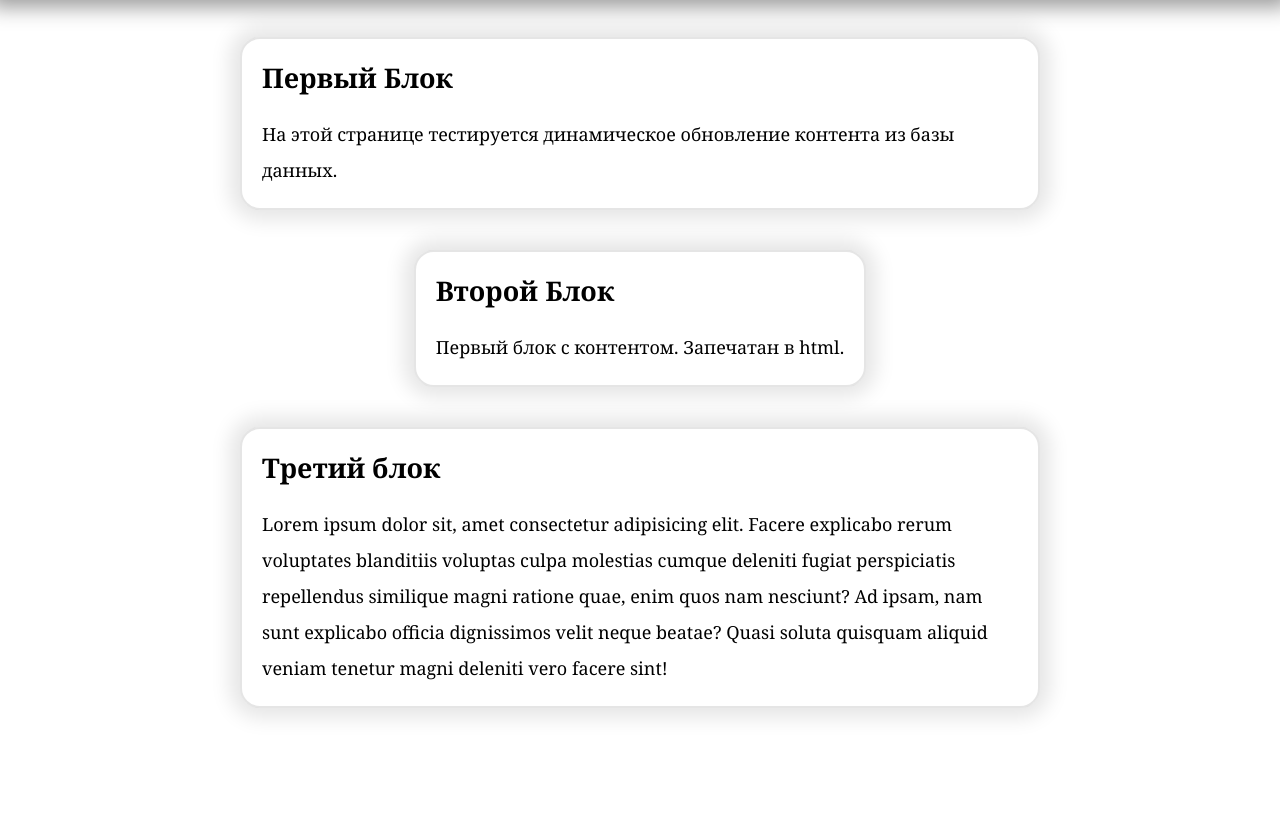
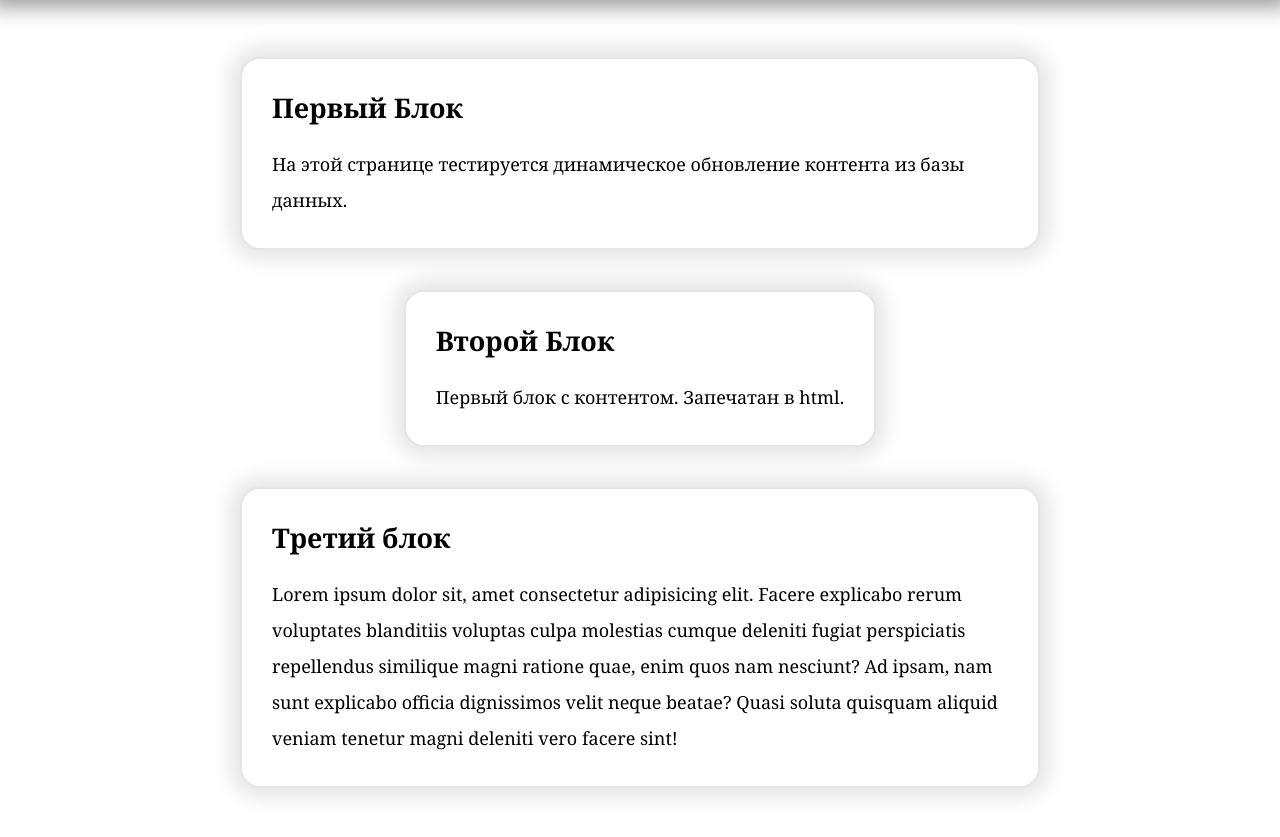
Before and after one commit to Valerkachkf/EDUC-2, a plain HTML site: page index.html in a window 1280 px wide. Shown: the part 103-940 px from the top of the page. Before the commit the page ends 851 px from the top, so only its background shows below. Drawn offline with Linux system fonts and the light colour scheme.

Commit message:
cmt 22:33

```diff
--- a/css/style.css
+++ b/css/style.css
@@ -25,14 +25,15 @@ main {
     grid-auto-rows: auto;
     gap: 40px;
     justify-items: center;
+    padding: 20px;
 }
 
 main section {
-    padding: 20px;
+    padding: 30px;
     font-size: 18px;
 
     max-width: 800px;
-    min-width: 400px;
+    min-width: 300px;
 
     border: 2px solid rgba(0, 0, 0, 0.1);
     box-shadow: 0 0 20px 10px rgba(0, 0, 0, 0.1);
```
